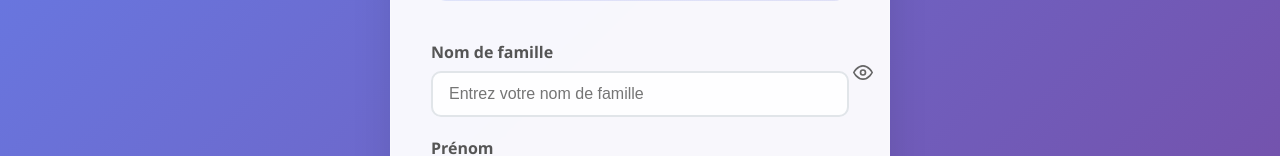
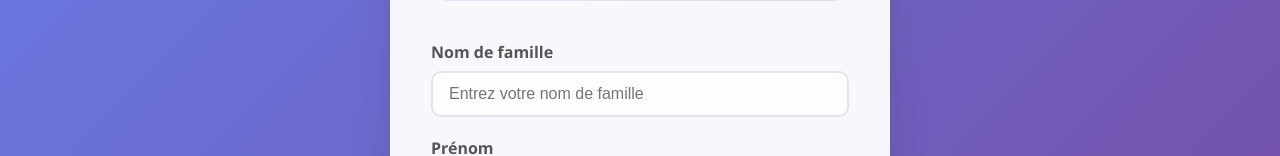
Before and after one commit to ysaadaou/frontPlatformDoc, a React (Vite) app: page / in a window 1280 px wide. Shown: the part 345-501 px from the top of the page. Built offline with nearby package versions, Linux system fonts and the light colour scheme.

Commit message:
remove eye hide and show

```diff
--- a/src/components/Login.jsx
+++ b/src/components/Login.jsx
@@ -241,17 +241,6 @@
               disabled={loading}
               title={showPassword ? "Masquer le code" : "Afficher le code"}
             >
-              {showPassword ? (
-                <svg width="20" height="20" viewBox="0 0 24 24" fill="none" stroke="currentColor" strokeWidth="2">
-                  <path d="M17.94 17.94A10.07 10.07 0 0 1 12 20c-7 0-11-8-11-8a18.45 18.45 0 0 1 5.06-5.94M9.9 4.24A9.12 9.12 0 0 1 12 4c7 0 11 8 11 8a18.5 18.5 0 0 1-2.16 3.19m-6.72-1.07a3 3 0 1 1-4.24-4.24" />
-                  <line x1="1" y1="1" x2="23" y2="23" />
-                </svg>
-              ) : (
-                <svg width="20" height="20" viewBox="0 0 24 24" fill="none" stroke="currentColor" strokeWidth="2">
-                  <path d="M1 12s4-8 11-8 11 8 11 8-4 8-11 8-11-8-11-8z" />
-                  <circle cx="12" cy="12" r="3" />
-                </svg>
-              )}
             </button>
           </div>
 
```
